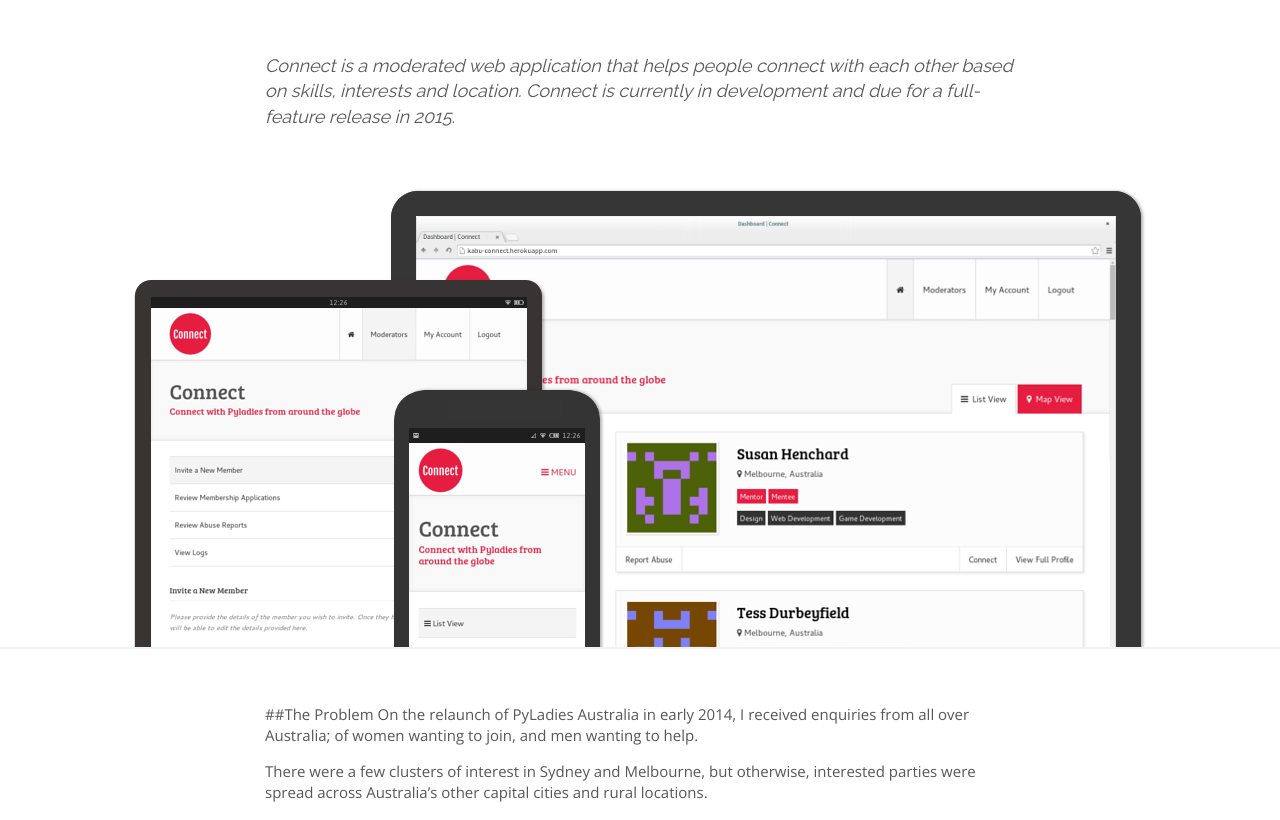
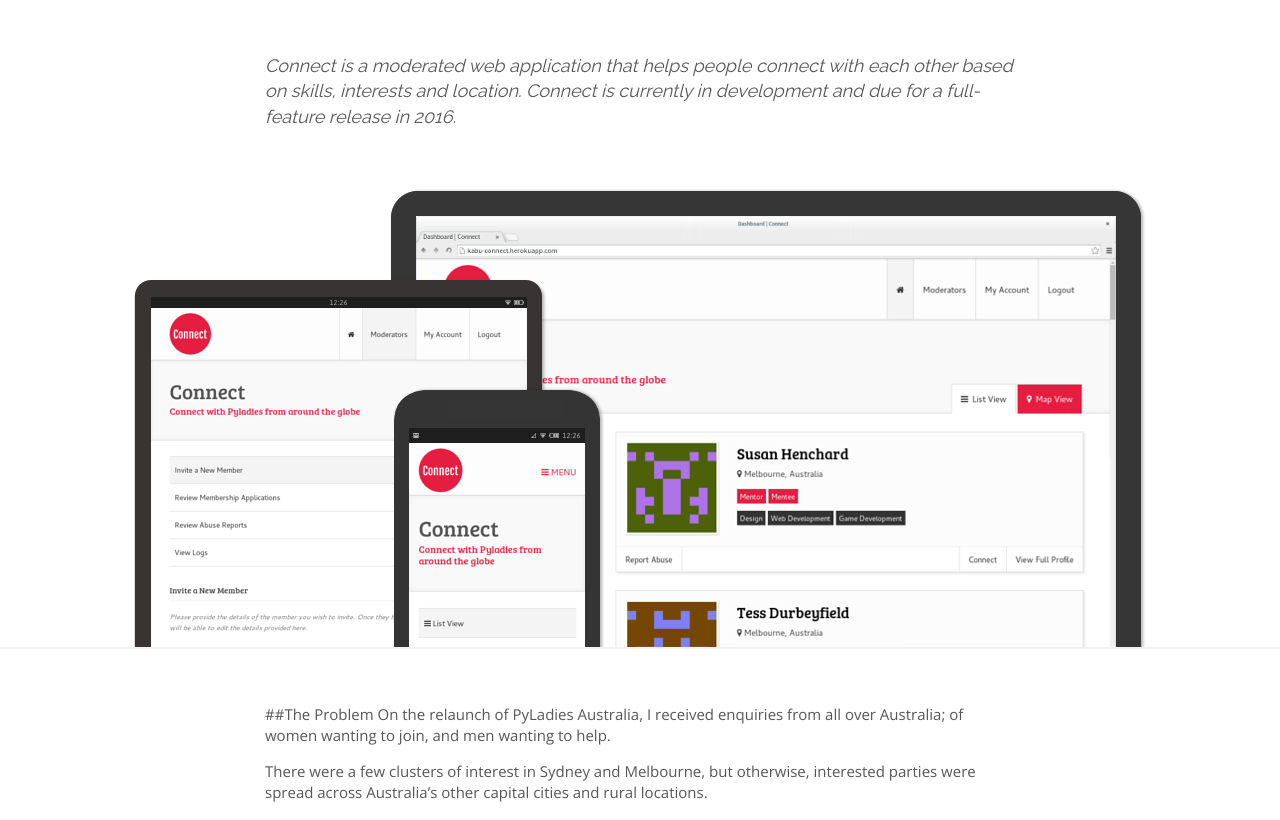
Before and after one commit to nlhkabu/nlhkabu.github.io, a Jekyll site: the page built from _projects/connect.md, in a window 1280 px wide and 1400 px high. Shown: the part 570-1390 px from the top of the window. Built offline with Jekyll 4.4.1, drawn with Linux system fonts in a browser that asks for light colours; nearby versions of some CDN libraries; some web fonts are replaced.

Commit message:
Update Connect launch date

```diff
--- a/_projects/connect.md
+++ b/_projects/connect.md
@@ -7,7 +7,7 @@
 
 title: Connect
 skills: [Django, TDD, BDD, HTML, CSS/SCSS, UI, Visual Design]
-summary: Connect is a moderated web application that helps people connect with each other based on skills, interests and location.  Connect is currently in development and due for a full-feature release in 2015.
+summary: Connect is a moderated web application that helps people connect with each other based on skills, interests and location.  Connect is currently in development and due for a full-feature release in 2016.
 feature_image:
     small: /assets/img/connect-small.png
     medium: /assets/img/connect-medium.png
@@ -20,7 +20,7 @@
 sections:
 -   |
     ##The Problem
-    On the relaunch of PyLadies Australia in early 2014, I received enquiries from all over Australia; of women wanting to join, and men wanting to help.
+    On the relaunch of PyLadies Australia, I received enquiries from all over Australia; of women wanting to join, and men wanting to help.
 
     There were a few clusters of interest in Sydney and Melbourne, but otherwise, interested parties were spread across Australia's other capital cities and rural locations.
 
```
